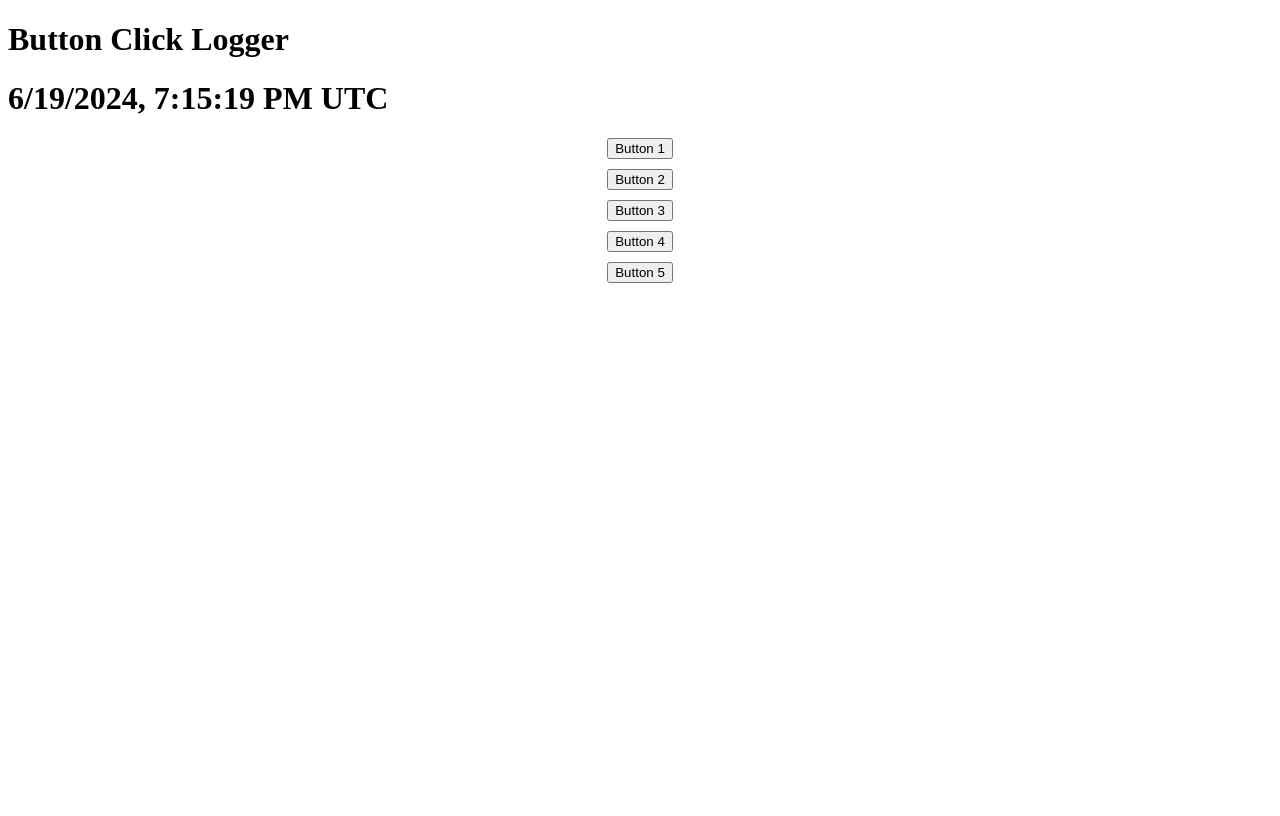
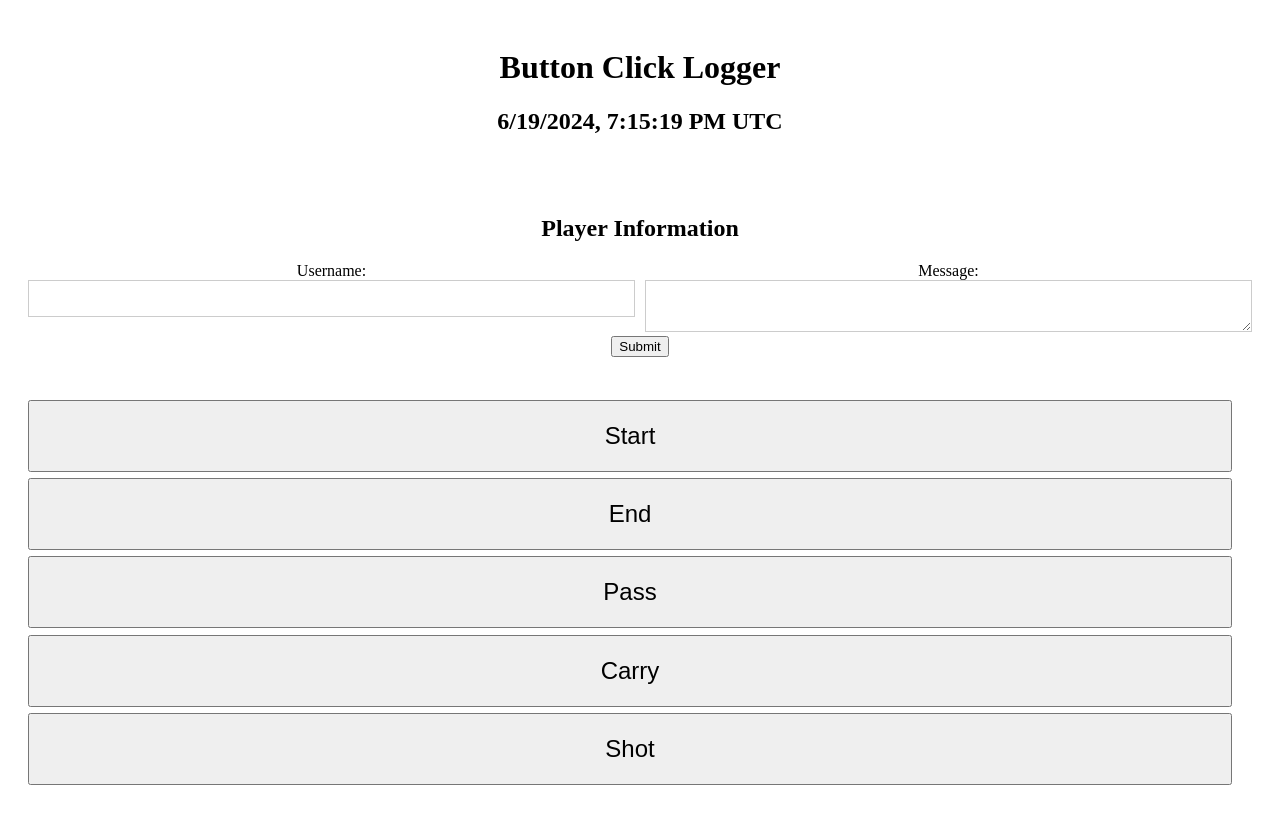
Before and after one commit to mattbroga/event_logger, a Flask app: page / in a window 1280 px wide. Before the commit the page ends 283 px from the top, so only its background shows below. Run offline with Flask 3, Linux system fonts and the light colour scheme; data that the repository does not hold is empty.

Commit message:
new layout for simple practice event loggin

```diff
--- a/app.py
+++ b/app.py
@@ -28,16 +28,27 @@ app = Flask(__name__, static_url_path='/static', static_folder='static')
 def index():
     if request.method == 'POST':
         button_name = request.form['button_name']
-        timestamp = datetime.now().isoformat()  # ISO 8601 format is recommended for timestamps
+        timestamp = datetime.now().isoformat()
 
-        # Log to Firebase Realtime Database
-        users_ref = ref.child('button_logs')  # Reference to the 'button_logs' node
+        # ... (Log to Firebase)
+
+        playername = request.form.get('playername')
+        message = request.form.get('message')
+
+        # Log to Firebase (add username and message)
+        users_ref = ref.child('button_logs')
         users_ref.push().set({
             'button_name': button_name,
-            'timestamp': timestamp
+            'timestamp': timestamp,
+            'playername': playername,   # New field
+            'message': message       # New field
         })
 
-    return render_template('index.html')
+    # Retrieve button logs from Firebase
+    button_logs_ref = db.reference('button_logs')  # Reference to 'button_logs'
+    button_logs = button_logs_ref.get()  # Get all button logs as a dictionary
+
+    return render_template('index.html', button_logs=button_logs)
 
 
 if __name__ == '__main__':
--- a/static/style.css
+++ b/static/style.css
@@ -1,6 +1,49 @@
+/* Overall Structure */
+body {
+  display: flex;
+  flex-direction: column;
+  height: 100vh;
+}
+.section {
+  padding: 20px;
+  text-align: center;
+}
+
+.header, .player-info {
+  flex-shrink: 0; /* Prevent header and player info from shrinking */
+}
+
+.buttons {
+  flex-grow: 1; /* Allow buttons section to expand and fill remaining space */
+}
+
+/* Button Styling */
 .button-container {
   display: flex;
   flex-direction: column;
-  align-items: center;
-  gap: 10px;
+  justify-content: space-around; /* Distribute buttons evenly with space between */
+  height: 100%;   /* Make button container fill the height of its section */
 }
+
+.button-container button {
+  width: calc(100% - 20px);
+  padding: 20px 10px;     /* Add padding for taller buttons */
+  font-size: 1.5rem;
+}
+
+/* Form Styling */
+.form-group {
+  display: flex;            /* Make form-group a flex container */
+  gap: 10px;                /* Add space between input containers */
+}
+
+.input-container {
+  flex: 1;                  /* Each input container takes equal space */
+}
+
+input[type="text"], textarea {
+  width: 100%;
+  padding: 10px;
+  border: 1px solid #ccc;
+  box-sizing: border-box;
+}
--- a/templates/index.html
+++ b/templates/index.html
@@ -5,16 +5,37 @@
     <link rel="stylesheet" href="{{ url_for('static', filename='style.css') }}">
 </head>
 <body>
-    <h1>Button Click Logger</h1><h1 id="time-display"></h1>
-    <form method="POST">
+    <div class="section header">
+        <h1>Button Click Logger</h1>
+        <h2 id="time-display"></h2>
+    </div>
+
+    <div class="section player-info">
+        <h2>Player Information</h2>
+        <form method="POST">
+            <div class="form-group">
+                <div class="input-container">
+                    <label for="username">Username:</label>
+                    <input type="text" id="username" name="username" required>
+                </div>
+                <div class="input-container">
+                    <labelexpand_more for="message">Message:</label>
+                    <textarea id="message" name="message" rows="2"></textarea>
+                </div>
+            </div>
+            <button type="submit">Submit</button>
+        </form>
+    </div>
+
+    <div class="section buttons">
         <div class="button-container">
-            {% for button_name in ['Button 1', 'Button 2', 'Button 3', 'Button 4', 'Button 5'] %}
+            {% for button_name in ['Start', 'End', 'Pass', 'Carry', 'Shot'] %}
                 <button type="submit" name="button_name" value="{{ button_name }}">
                     {{ button_name }}
                 </button>
             {% endfor %}
         </div>
-    </form>
+    </div>
 
     <script>
         function updateTime() {
```
